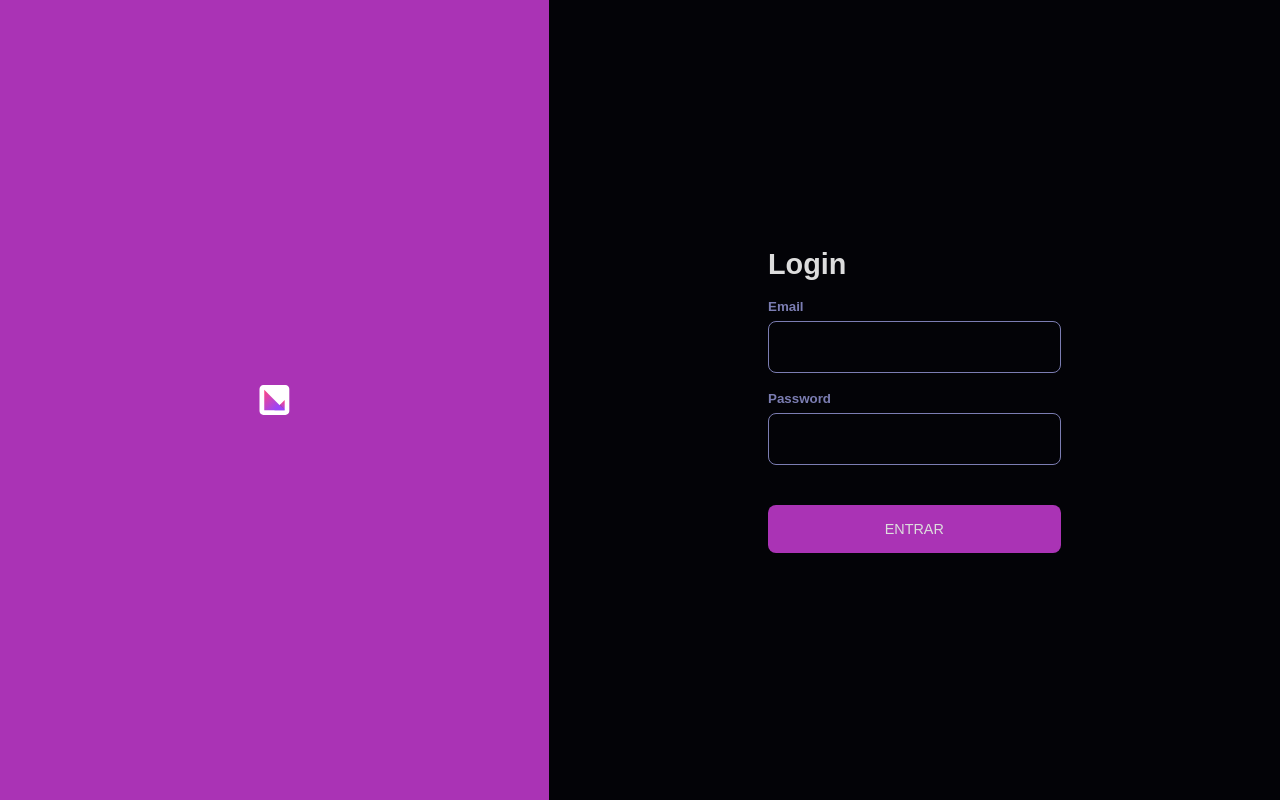
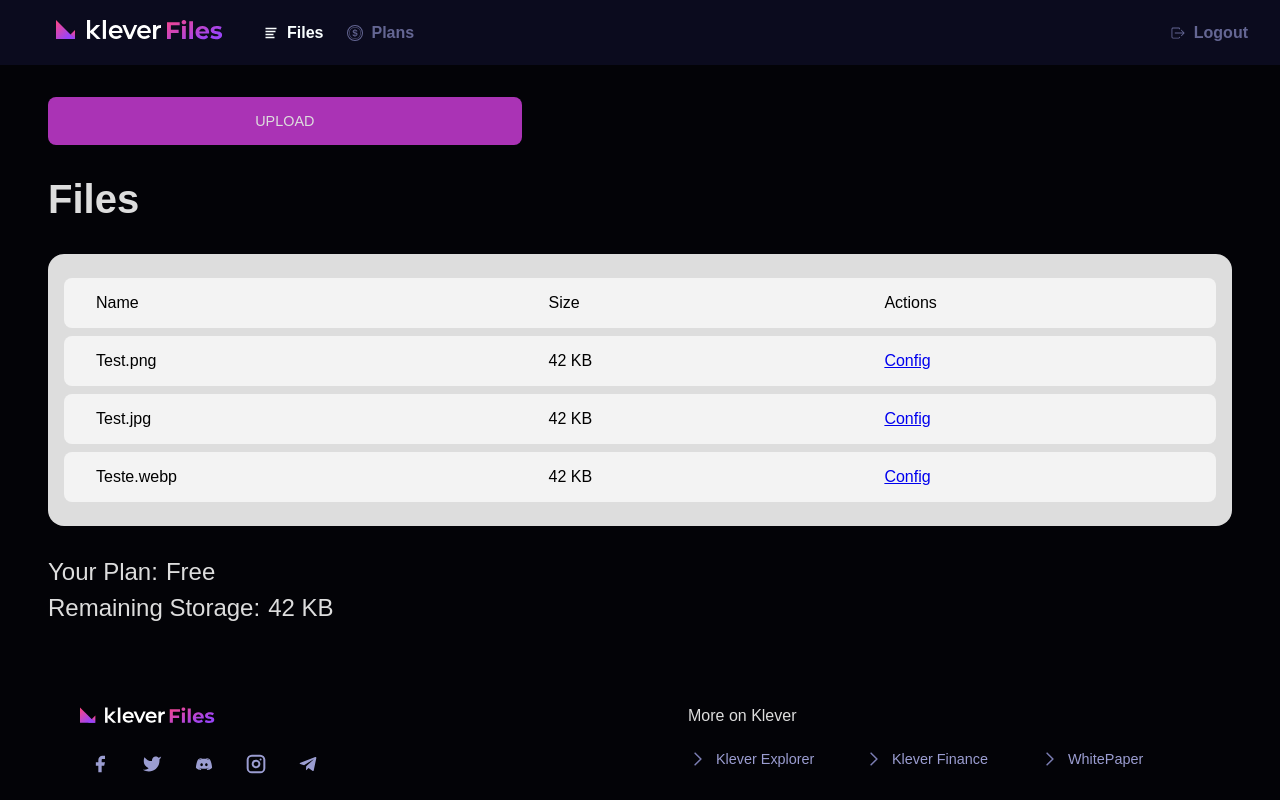
Before and after one commit to samufacanha2/klever-files, a React (Create React App) app: page /files in a window 1280 px wide. Before the commit this address led to /login. Built offline with nearby package versions, Linux system fonts and the light colour scheme.

Commit message:
fix: layout width

```diff
--- a/src/components/Layout/Header/index.tsx
+++ b/src/components/Layout/Header/index.tsx
@@ -135,7 +135,7 @@ const Navbar: React.FC = () => {
               ))}
             </IconsMenu>
             <Logout>
-              <StyledLink to="/login">
+              <StyledLink to="/">
                 <Item selected={false}>
                   <IoIosLogOut />
                   <span>Logout</span>
--- a/src/components/Layout/style.ts
+++ b/src/components/Layout/style.ts
@@ -17,6 +17,7 @@ export const Body = styled.main`
   display: block;
   margin: 0 auto;
   max-width: ${props => props.theme.maxWidth};
+  width: 100%;
 `;
 
 export const NavItem = styled.div``;
--- a/src/configs/navbar.ts
+++ b/src/configs/navbar.ts
@@ -13,8 +13,8 @@ export const navbarPadding = '1rem 17.5rem';
 
 const navbarItems: INavbarItem[] = [
   {
-    name: 'List',
-    pathTo: '/list',
+    name: 'Files',
+    pathTo: '/files',
     Icon: IoMdList,
   },
   {
--- a/src/pages/List/index.tsx
+++ b/src/pages/Files/index.tsx
@@ -2,17 +2,22 @@ import Button from 'components/Button';
 import React from 'react';
 import {
   Container,
+  CurrentPlan,
   ListBody,
   ListContainer,
   ListHeader,
   ListHeaders,
   ListItem,
   ListRow,
+  Plan,
+  PlanInfo,
+  Remaining,
+  RemainingStorage,
   SectionHeader,
   UploadContainer,
 } from './styles';
 
-const List: React.FC = () => {
+const Files: React.FC = () => {
   return (
     <Container>
       <UploadContainer>
@@ -50,8 +55,20 @@ const List: React.FC = () => {
           </ListRow>
         </ListBody>
       </ListContainer>
+
+      <PlanInfo>
+        <CurrentPlan>
+          Your Plan:
+          <Plan to="/plans">Free</Plan>
+        </CurrentPlan>
+
+        <RemainingStorage>
+          Remaining Storage:
+          <Remaining>42 KB</Remaining>
+        </RemainingStorage>
+      </PlanInfo>
     </Container>
   );
 };
 
-export default List;
+export default Files;
--- a/src/pages/List/styles.ts
+++ b/src/pages/Files/styles.ts
@@ -1,7 +1,8 @@
+import { Link } from 'react-router-dom';
 import styled from 'styled-components';
 
 export const Container = styled.div`
-  width: 100vw;
+  width: 100%;
 
   display: flex;
   flex-direction: column;
@@ -52,3 +53,33 @@ export const SectionHeader = styled.div`
   font-size: 2.5rem;
   font-weight: bold;
 `;
+
+export const PlanInfo = styled.div`
+  color: ${props => props.theme.white};
+
+  font-size: 1.5rem;
+
+  display: flex;
+  flex-direction: column;
+  justify-content: space-between;
+  gap: 0.5rem;
+`;
+
+export const CurrentPlan = styled.div`
+  display: flex;
+  gap: 0.5rem;
+`;
+
+export const Plan = styled(Link)`
+  color: ${props => props.theme.white};
+  text-decoration: none;
+  &:hover {
+    text-decoration: underline;
+  }
+`;
+
+export const RemainingStorage = styled.div`
+  display: flex;
+  gap: 0.5rem;
+`;
+export const Remaining = styled.div``;
--- a/src/pages/Login/index.tsx
+++ b/src/pages/Login/index.tsx
@@ -14,7 +14,7 @@ import klv from 'assets/klv.svg';
 const Login: React.FC = () => {
   const navigate = useNavigate();
   const handleSubmit = (): void => {
-    navigate('/');
+    navigate('/files');
   };
 
   return (
@@ -27,8 +27,8 @@ const Login: React.FC = () => {
         <LoginForm onSubmit={handleSubmit}>
           <h1>Login</h1>
           <Input type="text" placeholder="Email" title="Email" />
-          <Input type="password" placeholder="Senha" title="Password" />
-          <Button type="submit">Entrar</Button>
+          <Input type="password" placeholder="Password" title="Password" />
+          <Button type="submit">Login</Button>
         </LoginForm>
       </RightSideContent>
     </Container>
--- a/src/routes/index.tsx
+++ b/src/routes/index.tsx
@@ -3,17 +3,17 @@ import Login from 'pages/Login';
 import Plans from 'pages/Plans';
 import { BrowserRouter, Navigate, Route, Routes } from 'react-router-dom';
 
-import List from '../pages/List';
+import Files from '../pages/Files';
 
 const Router: React.FC = () => {
   return (
     <BrowserRouter>
       <Routes>
-        <Route path="*" element={<Navigate to="/login" replace />} />
-        <Route path="/login" element={<Login />} />
-        <Route path="/" element={<Layout />}>
-          <Route path="/list" element={<List />} />
-          <Route path="/plans" element={<Plans />} />
+        <Route path="*" element={<Navigate to="/" replace />} />
+        <Route path="" element={<Login />} />
+        <Route path="" element={<Layout />}>
+          <Route path="files" element={<Files />} />
+          <Route path="plans" element={<Plans />} />
         </Route>
       </Routes>
     </BrowserRouter>
```
